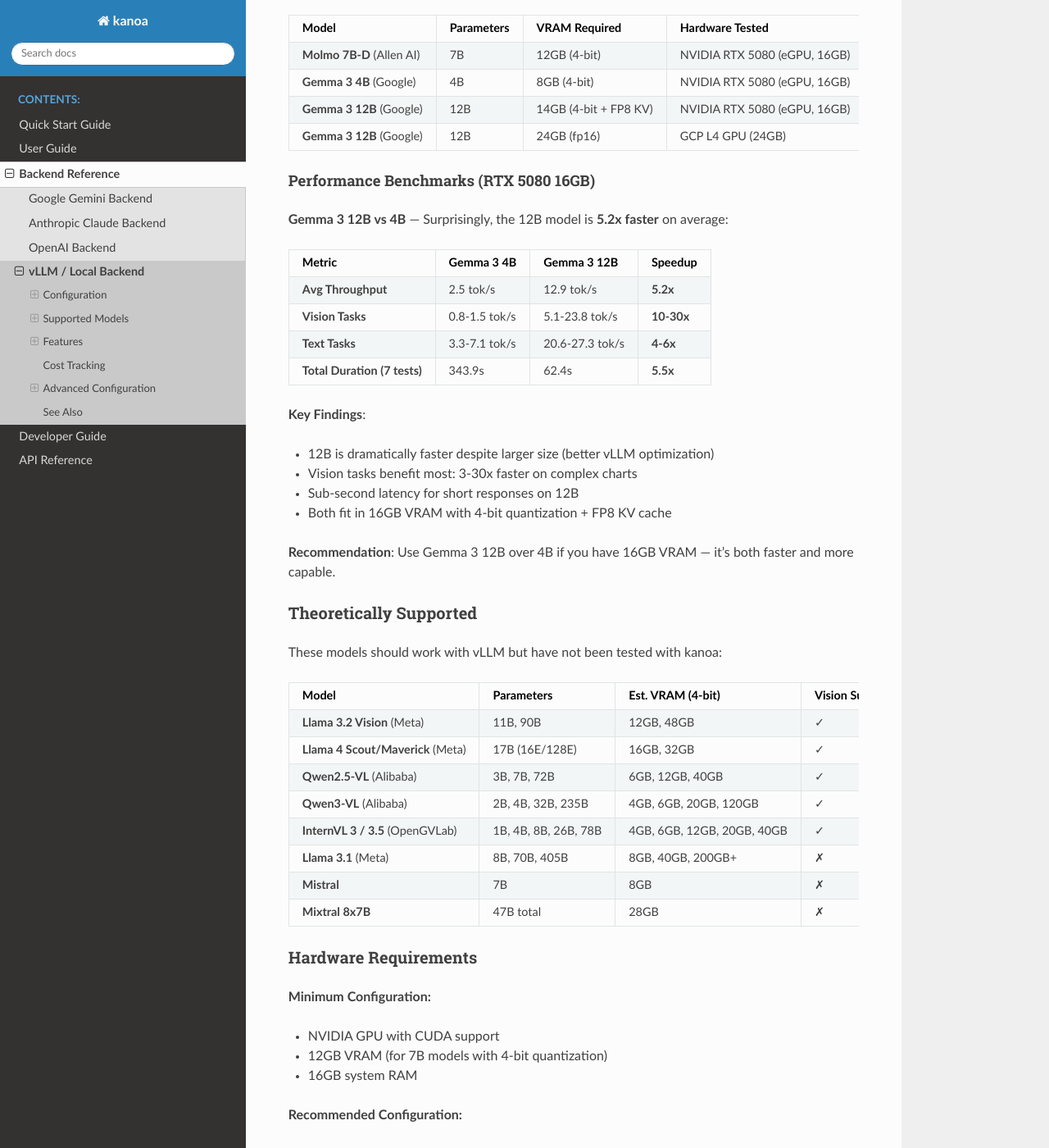
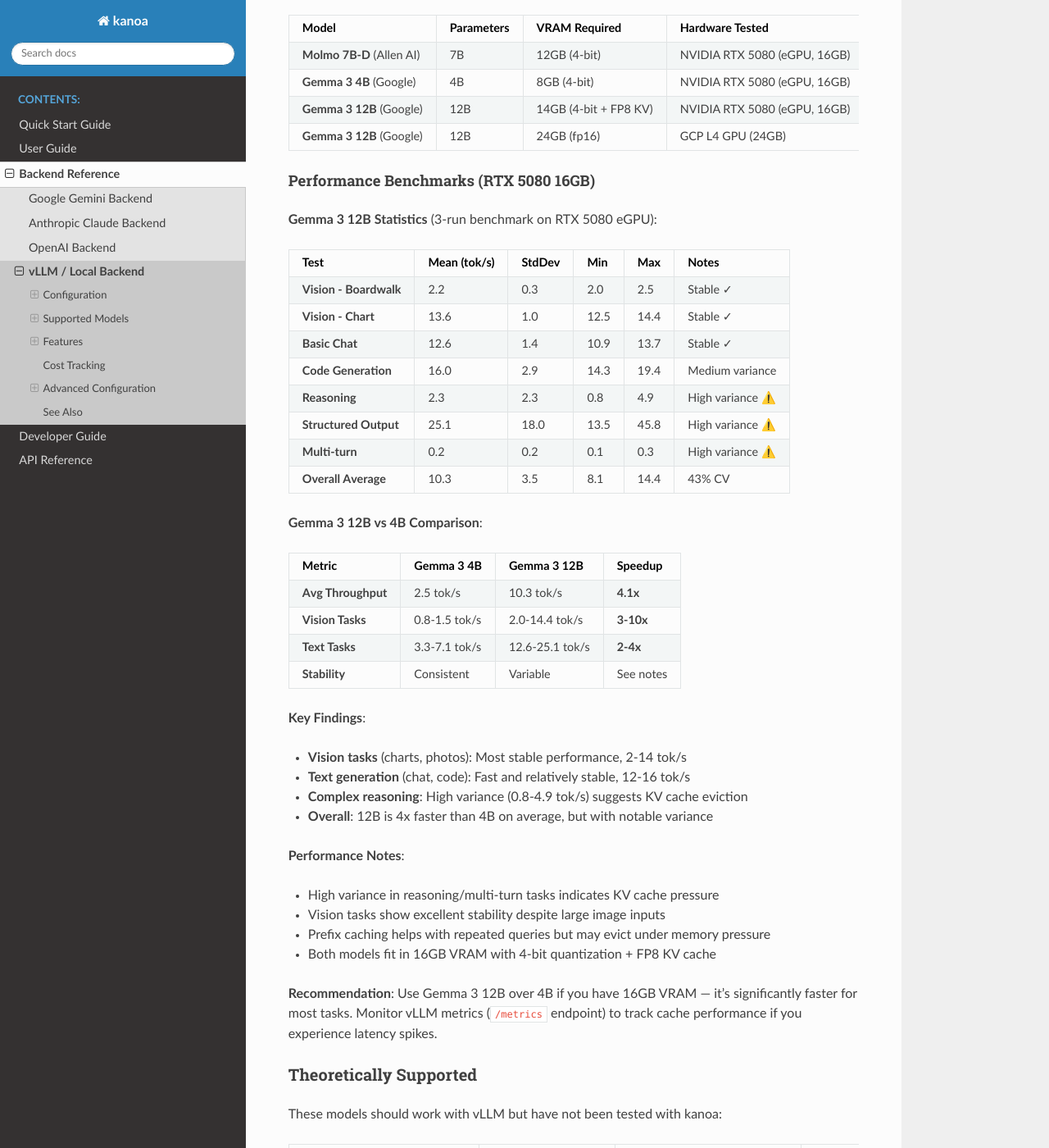
Before and after one commit to lhzn-io/kanoa, a Sphinx documentation site: the page built from docs/source/backends/vllm.md, in a window 1280 px wide and 1400 px high, scrolled down 732 px. Shown: the whole window at 82% size. Built offline with Sphinx 7.4.7 and the Read the Docs theme 3.1.0, drawn with Linux system fonts in a browser that asks for light colours.

Commit message:
docs: update Gemma 3 12B performance statistics with multi-run benchmarks
- Update average throughput to 10.3 tok/s (±3.5) based on 3-run benchmark
- Add detailed per-test statistics showing variance across task types
- Document performance stability: vision tasks most stable, reasoning shows high variance
- Add notes about KV cache pressure affecting complex reasoning tasks
- Recommend monitoring vLLM /metrics endpoint for cache performance
- Update all documentation to reflect more accurate 4x speedup over 4B (not 5x)

```diff
--- a/docs/source/backends/vllm.md
+++ b/docs/source/backends/vllm.md
@@ -29,28 +29,48 @@
 |-------|------------|---------------|-----------------|----------------|--------|
 | **Molmo 7B-D** (Allen AI) | 7B | 12GB (4-bit) | NVIDIA RTX 5080 (eGPU, 16GB) | ✓ | [✓] Verified |
 | **Gemma 3 4B** (Google) | 4B | 8GB (4-bit) | NVIDIA RTX 5080 (eGPU, 16GB) | ✓ | [✓] Verified (2.5 tok/s) |
-| **Gemma 3 12B** (Google) | 12B | 14GB (4-bit + FP8 KV) | NVIDIA RTX 5080 (eGPU, 16GB) | ✓ | [✓] Verified (12.9 tok/s) |
+| **Gemma 3 12B** (Google) | 12B | 14GB (4-bit + FP8 KV) | NVIDIA RTX 5080 (eGPU, 16GB) | ✓ | [✓] Verified (10.3 tok/s avg) |
 | **Gemma 3 12B** (Google) | 12B | 24GB (fp16) | GCP L4 GPU (24GB) | ✓ | [ ] Planned |
 
 #### Performance Benchmarks (RTX 5080 16GB)
 
-**Gemma 3 12B vs 4B** — Surprisingly, the 12B model is **5.2x faster** on average:
+**Gemma 3 12B Statistics** (3-run benchmark on RTX 5080 eGPU):
+
+| Test | Mean (tok/s) | StdDev | Min | Max | Notes |
+|------|--------------|--------|-----|-----|-------|
+| **Vision - Boardwalk** | 2.2 | 0.3 | 2.0 | 2.5 | Stable ✓ |
+| **Vision - Chart** | 13.6 | 1.0 | 12.5 | 14.4 | Stable ✓ |
+| **Basic Chat** | 12.6 | 1.4 | 10.9 | 13.7 | Stable ✓ |
+| **Code Generation** | 16.0 | 2.9 | 14.3 | 19.4 | Medium variance |
+| **Reasoning** | 2.3 | 2.3 | 0.8 | 4.9 | High variance ⚠️ |
+| **Structured Output** | 25.1 | 18.0 | 13.5 | 45.8 | High variance ⚠️ |
+| **Multi-turn** | 0.2 | 0.2 | 0.1 | 0.3 | High variance ⚠️ |
+| **Overall Average** | 10.3 | 3.5 | 8.1 | 14.4 | 43% CV |
+
+**Gemma 3 12B vs 4B Comparison**:
 
 | Metric | Gemma 3 4B | Gemma 3 12B | Speedup |
 |--------|------------|-------------|----------|
-| **Avg Throughput** | 2.5 tok/s | 12.9 tok/s | **5.2x** |
-| **Vision Tasks** | 0.8-1.5 tok/s | 5.1-23.8 tok/s | **10-30x** |
-| **Text Tasks** | 3.3-7.1 tok/s | 20.6-27.3 tok/s | **4-6x** |
-| **Total Duration (7 tests)** | 343.9s | 62.4s | **5.5x** |
+| **Avg Throughput** | 2.5 tok/s | 10.3 tok/s | **4.1x** |
+| **Vision Tasks** | 0.8-1.5 tok/s | 2.0-14.4 tok/s | **3-10x** |
+| **Text Tasks** | 3.3-7.1 tok/s | 12.6-25.1 tok/s | **2-4x** |
+| **Stability** | Consistent | Variable | See notes |
 
 **Key Findings**:
 
-- 12B is dramatically faster despite larger size (better vLLM optimization)
-- Vision tasks benefit most: 3-30x faster on complex charts
-- Sub-second latency for short responses on 12B
-- Both fit in 16GB VRAM with 4-bit quantization + FP8 KV cache
+- **Vision tasks** (charts, photos): Most stable performance, 2-14 tok/s
+- **Text generation** (chat, code): Fast and relatively stable, 12-16 tok/s
+- **Complex reasoning**: High variance (0.8-4.9 tok/s) suggests KV cache eviction
+- **Overall**: 12B is 4x faster than 4B on average, but with notable variance
 
-**Recommendation**: Use Gemma 3 12B over 4B if you have 16GB VRAM — it's both faster and more capable.
+**Performance Notes**:
+
+- High variance in reasoning/multi-turn tasks indicates KV cache pressure
+- Vision tasks show excellent stability despite large image inputs
+- Prefix caching helps with repeated queries but may evict under memory pressure
+- Both models fit in 16GB VRAM with 4-bit quantization + FP8 KV cache
+
+**Recommendation**: Use Gemma 3 12B over 4B if you have 16GB VRAM — it's significantly faster for most tasks. Monitor vLLM metrics (`/metrics` endpoint) to track cache performance if you experience latency spikes.
 
 ### Theoretically Supported
 
```
Also changed, not shown: README.md (+1 -1 lines), docs/source/user_guide/getting_started_local.md (+17 -9 lines).
